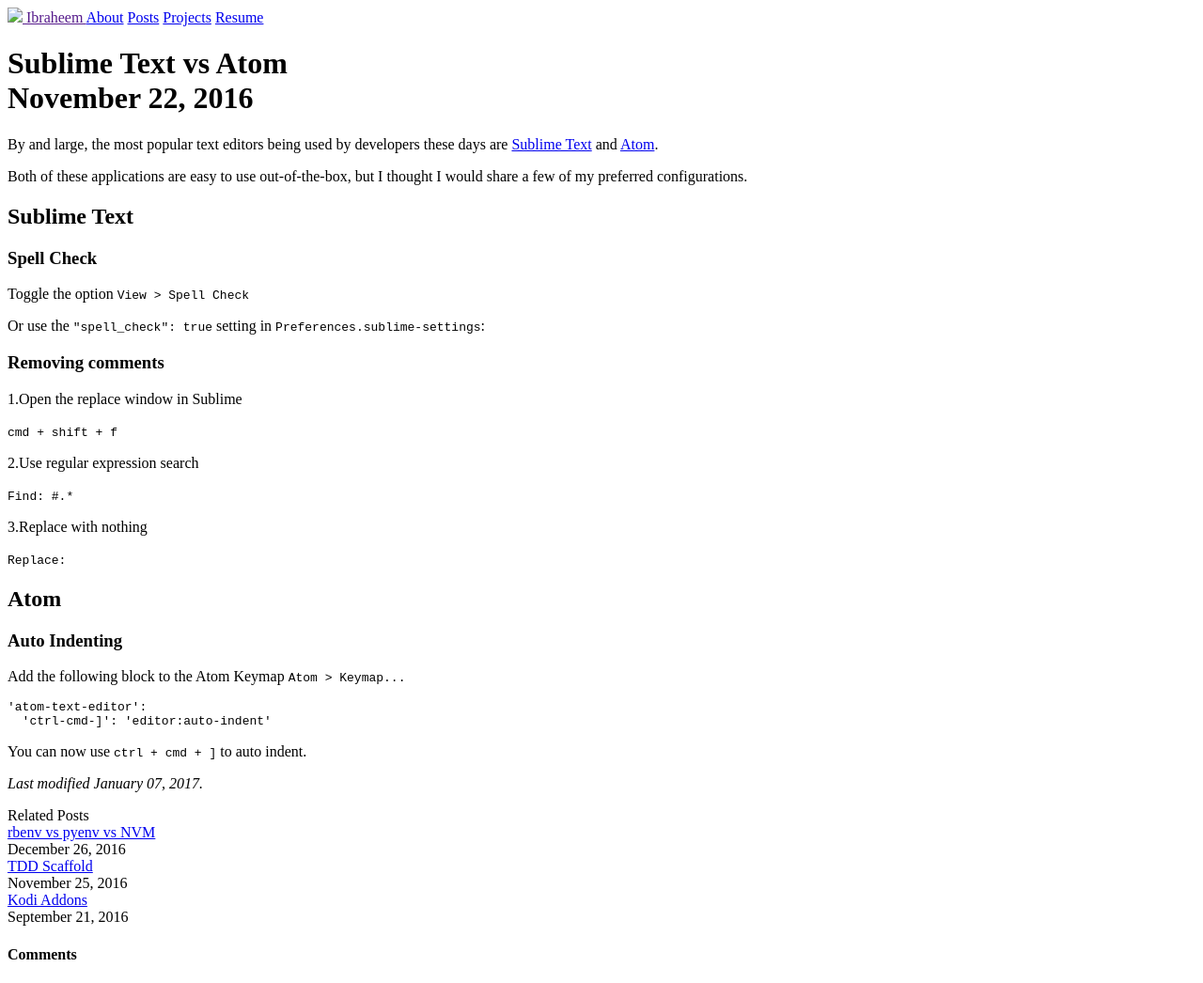
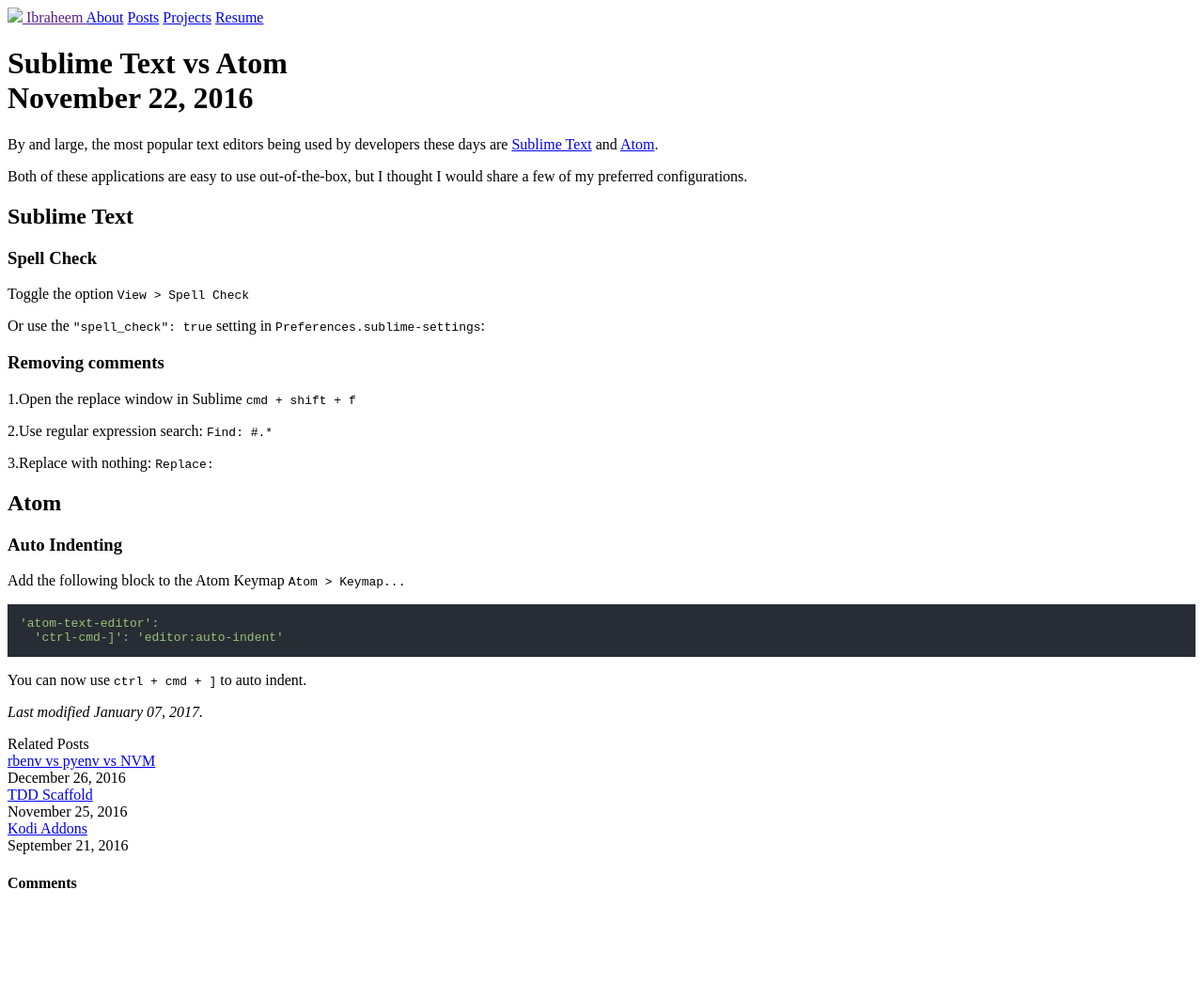
Before and after one commit to ibraheem4/ibraheem4.github.io, a Jekyll site: the page built from _posts/2016-11-22-Sublime-Text-Vs-Atom.md, in a window 1280 px wide. Shown: the whole page at 94% size. Built offline with Jekyll 4.4.1, drawn with Linux system fonts in a browser that asks for light colours; nearby versions of some CDN libraries; some web fonts are replaced; library files that are not in the unit come from our copies; after the commit the page ends 970 px from its top, so only the background shows below that.

Commit message:
Implement highlight.js

```diff
--- a/_config.yml
+++ b/_config.yml
@@ -8,7 +8,7 @@
 description: This is my personal blog, since 2007.
 
 markdown: kramdown
-highlighter: rouge
+highlighter: pygments
 
 # Conversion
 incremental: true
--- a/_includes/head.html
+++ b/_includes/head.html
@@ -11,7 +11,12 @@
 {% include _twitter.html %}
 {% include _og.html %}
 <script src="{{ site.baseurl }}bower_components/jquery/dist/jquery.min.js"></script>
+
 <link rel="stylesheet" type="text/css" href="{{ site.baseurl }}semantic/dist/semantic.min.css">
-<link rel="stylesheet" type="text/css" href="{{ site.baseurl }}assets/css/jekyll-github.css">
+
+<link rel="stylesheet" href="{{ site.baseurl }}node_modules/highlight.js/styles/atom-one-dark.css">
+<script src="{{ site.baseurl }}node_modules/highlight.js/lib/highlight.js"></script>
+<script>hljs.initHighlightingOnLoad();</script>
+
 <link rel="stylesheet" type="text/css" href="{{ site.baseurl }}assets/css/style.css">
 <script src="{{ site.baseurl }}assets/js/app.js"></script>
--- a/_posts/2016-11-22-Sublime-Text-Vs-Atom.md
+++ b/_posts/2016-11-22-Sublime-Text-Vs-Atom.md
@@ -25,17 +25,11 @@
 
 ### Removing comments
 
-1.Open the replace window in Sublime
+1.Open the replace window in Sublime `cmd + shift + f`
 
-  `cmd + shift + f`
+2.Use regular expression search: `Find: #.*`
 
-2.Use regular expression search
-
-  `Find: #.*`
-
-3.Replace with nothing
-
-  `Replace:`
+3.Replace with nothing: `Replace:`
 
 Atom
 ---
--- a/assets/js/app.js
+++ b/assets/js/app.js
@@ -3,4 +3,8 @@
     .sticky({
       context: '#context'
     });
+
+  $('pre code').each(function(i, block) {
+    hljs.highlightBlock(block);
+  });
 });
--- a/package.json
+++ b/package.json
@@ -13,5 +13,8 @@
   },
   "author": "Ibraheem Abdul-Malik <ibraheem4@gmail.com>",
   "license": "MIT",
-  "private": true
+  "private": true,
+  "dependencies": {
+    "highlight.js": "~9.9.0"
+  }
 }
```
Also changed, not shown: _drafts/2014-08-08-code-snippet.md (+3 -3 lines), _drafts/2016-03-24-TradeKing-Django.md (added, +18 -0 lines), _drafts/2016-03-27-Django-Geographic-Models.md (added, +16 -0 lines), _drafts/2016-09-21-kodi-addons.md (added, +23 -0 lines), assets/css/jekyll-github.css (deleted, +0 -68 lines), 2 other files.
